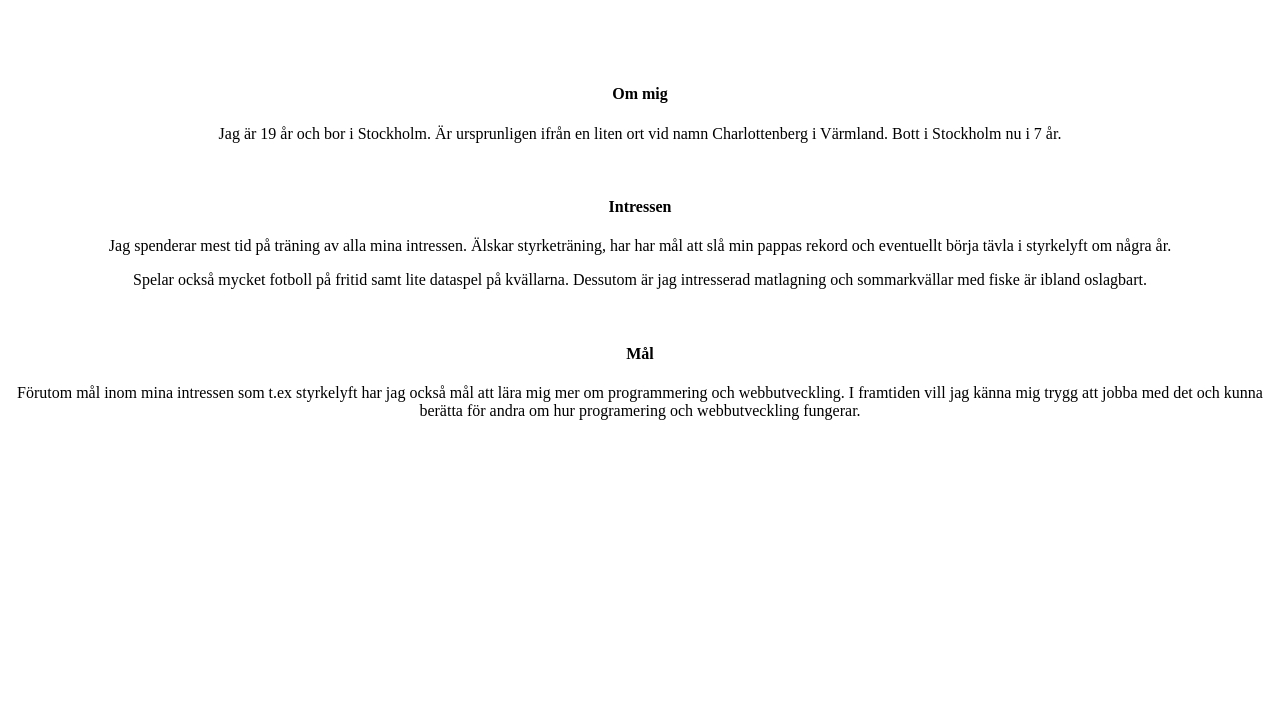
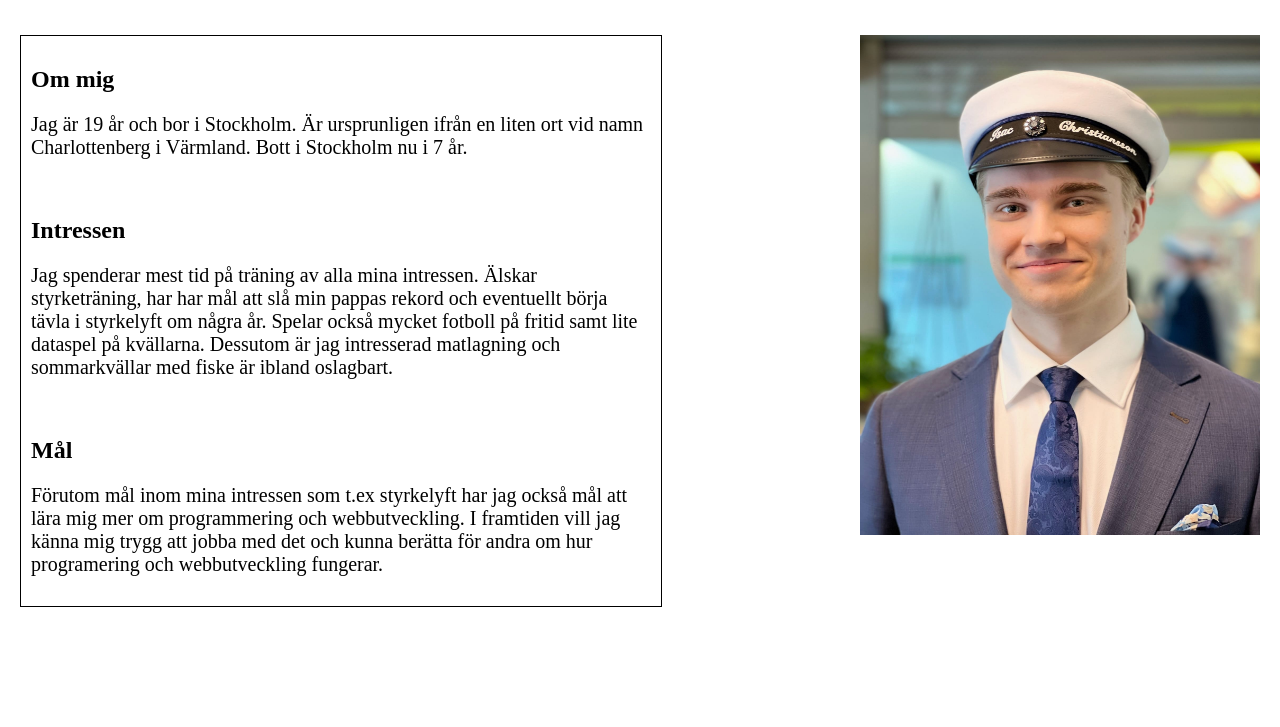
Before and after one commit to Isacchr/Introduction, a plain HTML site: page index.html in a window 1280 px wide. Shown: the part 73-800 px from the top of the page. Drawn offline with Linux system fonts and the light colour scheme.

Commit message:
Bild tillagd samt css för positionering

```diff
--- a/index.html
+++ b/index.html
@@ -11,16 +11,22 @@
 
     <H1>Isac Kristiansson</H1>
 
-    <h4>Om mig</h4>
+    <div class="picture">
+   <img src="Student_bild.JPG" alt="Student bild">
+    </div>
+
+    <div class="content">
+    <h2>Om mig</h2>
     <p>Jag är 19 år och bor i Stockholm. Är ursprunligen ifrån en liten ort vid namn Charlottenberg i Värmland.
-        Bott i Stockholm nu i 7 år.
-    </p>
+        Bott i Stockholm nu i 7 år.</p>
     <br/>
-    <h4>Intressen</h4>
-    <p>Jag spenderar mest tid på träning av alla mina intressen. Älskar styrketräning, har har mål att slå min pappas rekord och eventuellt börja tävla i styrkelyft om några år.</p>
-    <p>Spelar också mycket fotboll på fritid samt lite dataspel på kvällarna. Dessutom är jag intresserad matlagning och sommarkvällar med fiske är ibland oslagbart.</p>
+    <h2>Intressen</h2>
+    <p>Jag spenderar mest tid på träning av alla mina intressen. Älskar styrketräning, har har mål att slå min pappas rekord och eventuellt börja tävla i styrkelyft om några år.
+        Spelar också mycket fotboll på fritid samt lite dataspel på kvällarna. Dessutom är jag intresserad matlagning och sommarkvällar med fiske är ibland oslagbart.</p>
     <br/>
-    <h4>Mål</h4>
+    <h2>Mål</h2>
     <p>Förutom mål inom mina intressen som t.ex styrkelyft har jag också mål att lära mig mer om programmering och webbutveckling. I framtiden vill jag känna mig trygg att jobba med det och kunna berätta för andra om hur programering och webbutveckling fungerar.</p>
+    </div>
+
 </body>
 </html>
--- a/style.css
+++ b/style.css
@@ -1,7 +1,28 @@
 h1{
-    margin-bottom: 100px;
+    margin-bottom: 50px;
+}
+
+img{
+    width: 400px;
+    height: 500px;
+}
+
+.picture{
+    float: right;
+}
+
+.content{
+    float: left;
+    width: 50%;
+    border: solid 1px black;
+    padding: 10px;
+}
+
+p{
+    font-size: 20px;
 }
 
 body{
-    text-align: center;
+    margin-left:20px ;
+    margin-right: 20px;
 }
```
Also changed, not shown: Student_bild.JPG (added).
